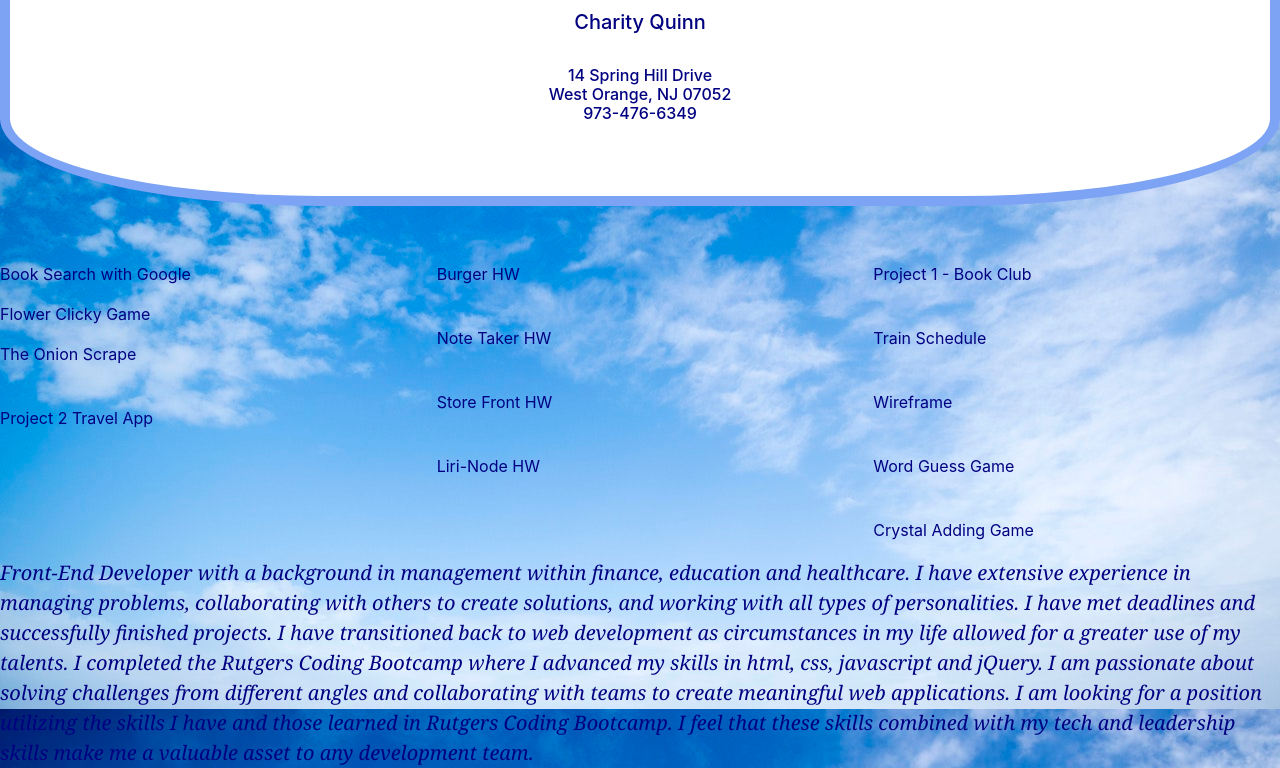
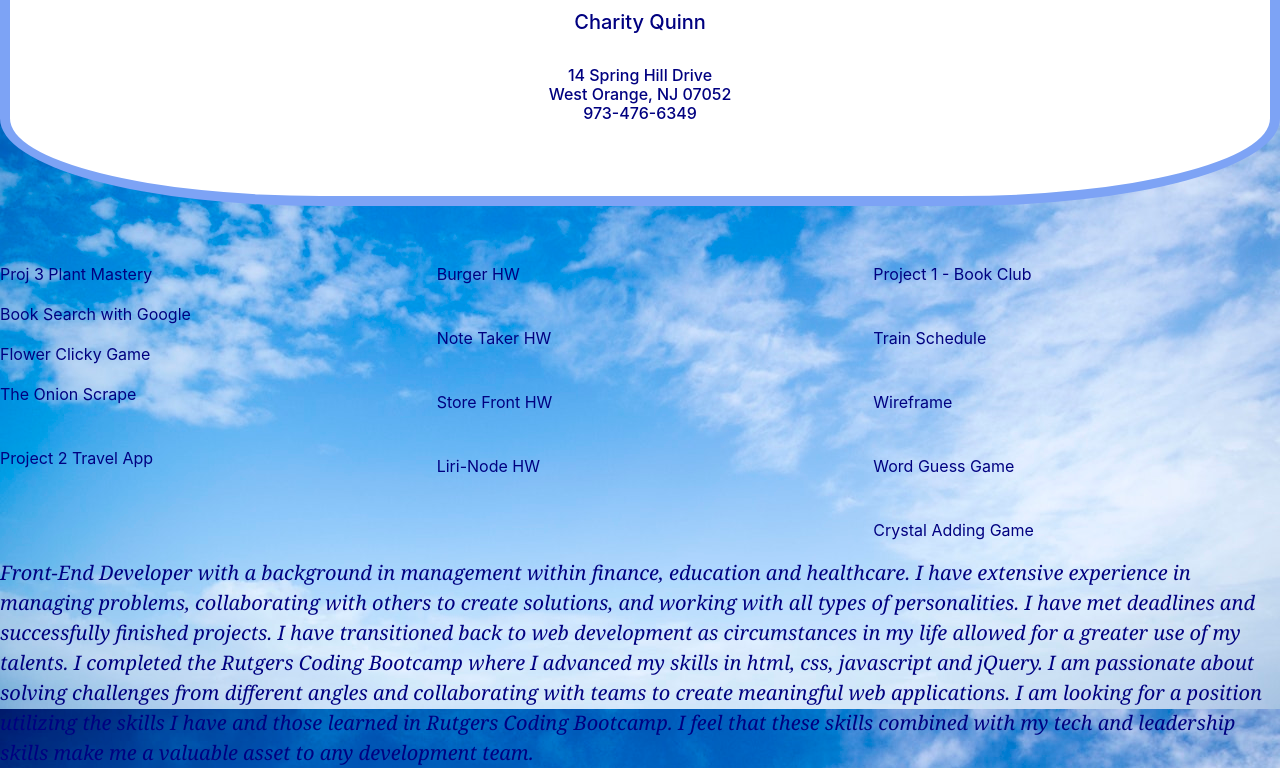
Before and after one commit to CharityQuinn/CQPortfolio, a plain HTML site: page index.html in a window 1280 px wide. Shown: the part 144-912 px from the top of the page. Drawn offline with nearby package versions, Linux system fonts and the light colour scheme.

Commit message:
Added project 3

```diff
--- a/index.html
+++ b/index.html
@@ -27,6 +27,9 @@
 
   <div class="row">
     <div class="col-md-4">
+      <p>
+        <a href="https://plantmastery.herokuapp.com/">Proj 3 Plant Mastery</a>
+      </p>
       <p>
         <a href="https://booksearch-20.herokuapp.com/">Book Search with Google</a>
       </p>
```
